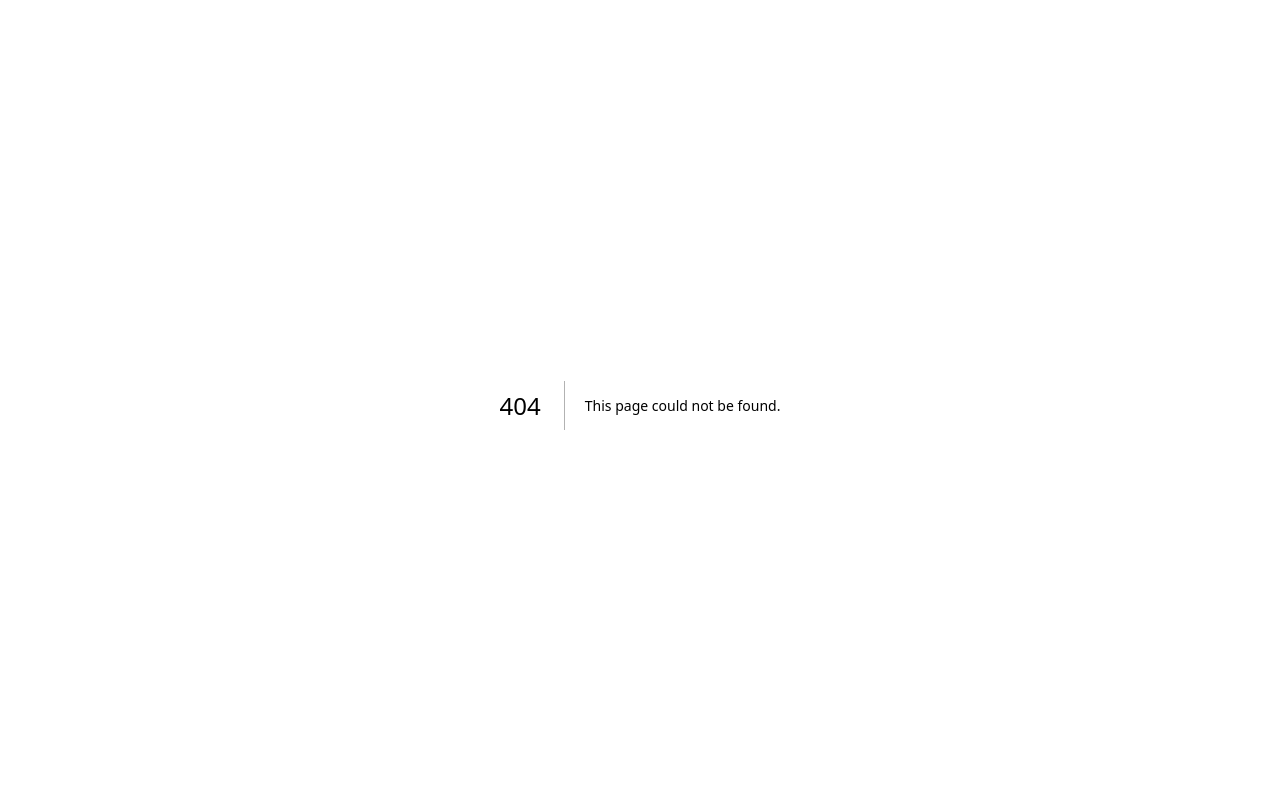
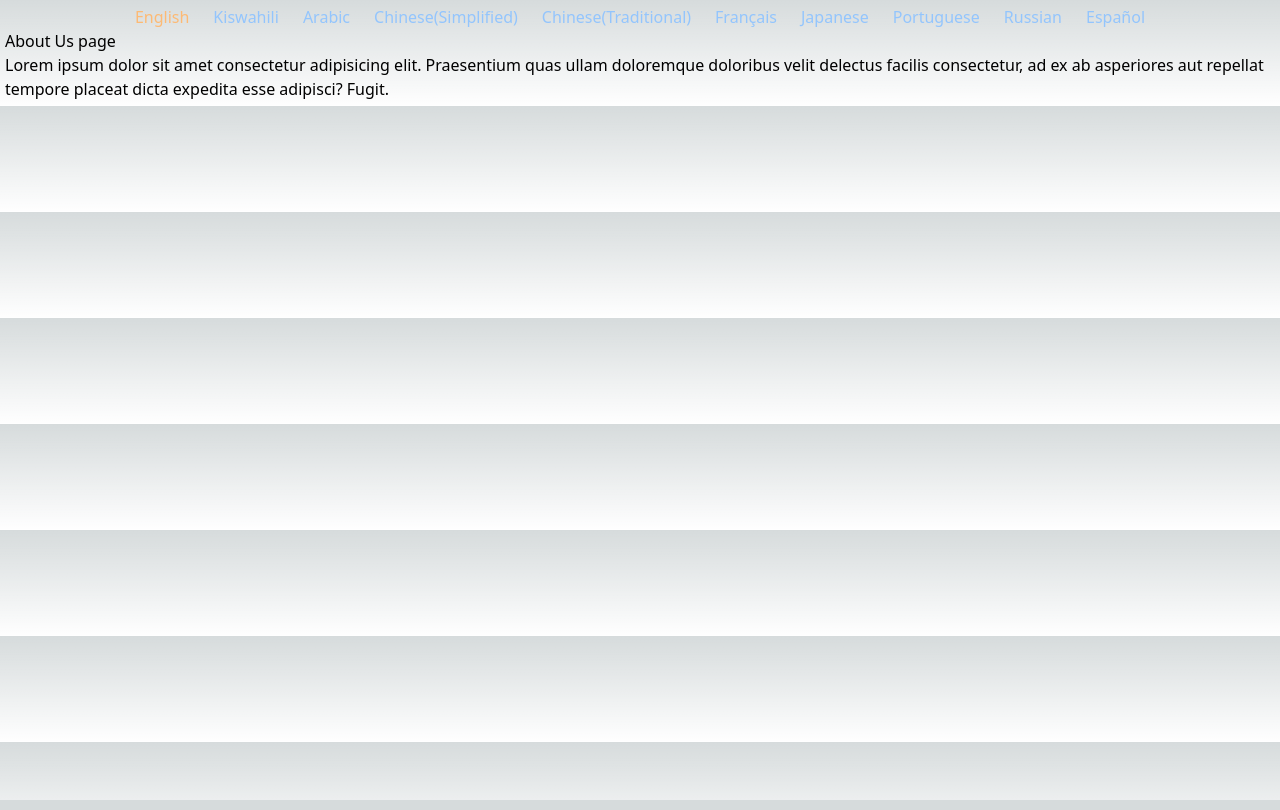
Before and after one commit to gathumartins/langs, a Next.js app: page /aboutus in a window 1280 px wide. Before the commit this address had no page. Built offline with nearby package versions, Linux system fonts and the light colour scheme.

Commit message:
changed the layout

```diff
--- /dev/null
+++ b/src/app/aboutus/page.js
@@ -0,0 +1,12 @@
+import React from 'react'
+
+function page() {
+  return (
+    <div>
+        <h2>About Us page</h2>
+        <p>Lorem ipsum dolor sit amet consectetur adipisicing elit. Praesentium quas ullam doloremque doloribus velit delectus facilis consectetur, ad ex ab asperiores aut repellat tempore placeat dicta expedita esse adipisci? Fugit.</p>
+    </div>
+  )
+}
+
+export default page
--- a/src/app/layout.tsx
+++ b/src/app/layout.tsx
@@ -1,6 +1,7 @@
 import Script from 'next/script';
 import Head from 'next/head';
 import '../styles/globals.css';
+import LanguageSwitcher from '@/components/lang-switcher';
 
 export default function RootLayout({
   children,
@@ -9,10 +10,8 @@ export default function RootLayout({
 }) {
   return (
     <html lang="en">
-     <Head>
-
-        </Head>
       <body>
+        <LanguageSwitcher/>
         {children}
        <Script
           src="/assets/scripts/translation.js"
--- a/src/app/page.tsx
+++ b/src/app/page.tsx
@@ -4,7 +4,6 @@ export default function Home() {
   return (
     <div className="h-screen flex flex-col">
       <header className="w-full pt-4">
-        <LanguageSwitcher />
       </header>
       <div className="flex flex-col flex-1 overflow-auto">
         <hr className="h-px my-8 bg-gray-200 border-0 dark:bg-gray-700" />
```
